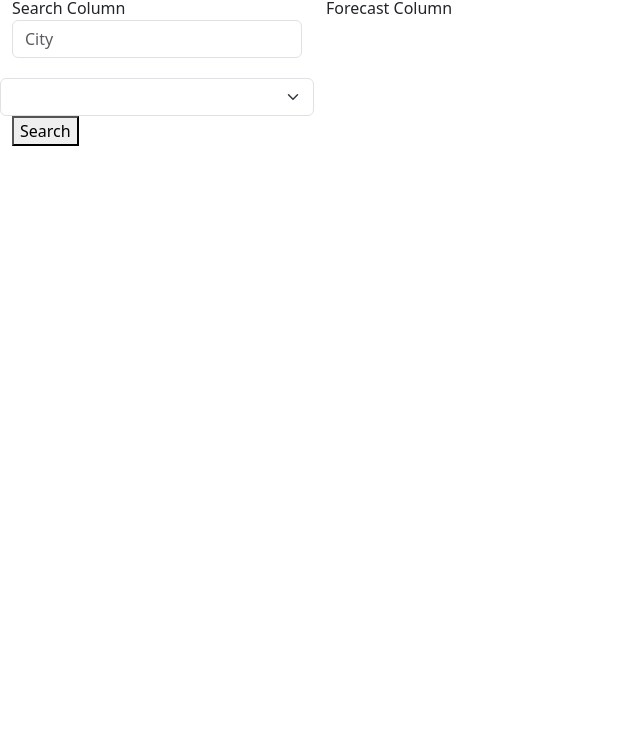
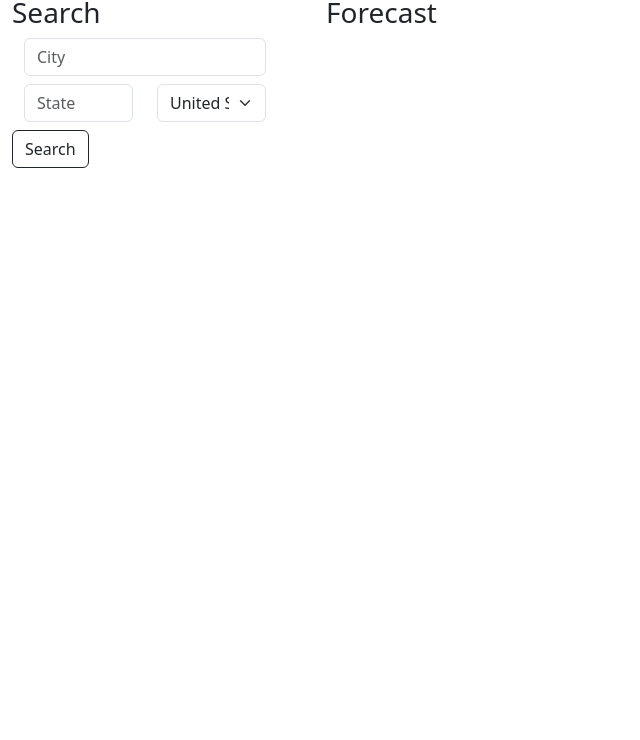
Before and after one commit to sacarr91/rain-or-shine-weather-forecast, a website: page index.html in a window 1280 px wide. Shown: the part 60-800 px from the top of the page, without its empty margins (0-640 px from the left). Drawn offline with nearby package versions, Linux system fonts and the light colour scheme.

Commit message:
a bit of search styling

```diff
--- a/assets/newScript.js
+++ b/assets/newScript.js
@@ -7,9 +7,7 @@
 // display (card?) city name, date, icon, temp, wind speed, humidity
 
 //API Key storage
-
 const apiKey = "22a572ddc4e089d2bb5e1db833219c1b";
-
 const countryCodesArr = [
     { name: "United States", code: "US" },
     { name: "Afghanistan", code: "AF" },
@@ -255,7 +253,17 @@ const countryCodesArr = [
     { name: "Yemen", code: "YE" },
     { name: "Zambia", code: "ZM" },
     { name: "Zimbabwe", code: "ZW" }
-]
+];
+
+function createCountryDropdown() {
+    const countryDropdown = document.getElementById("countryDropdown");
+    for (let i = 0; i < countryCodesArr.length; i++) {
+        const thisCountry = countryCodesArr[i].name;
+        const thisCode = countryCodesArr[i].code;
+        let countryName = `<option value="${thisCode}">${thisCountry}</option>`;
+        countryDropdown.innerHTML += countryName;
+    };
+};
 
 //grab HTML elements
 const searchContainerEl = document.getElementById('searchCtn');
@@ -280,16 +288,8 @@ const displayWeather = () => {
 
 };
 
-function createCountryDropdown() {
-    const countryDropdown = document.getElementById("countryDropdown");
-    for (let i = 0; i < countryCodesArr.length; i++) {
-        const thisCountry = countryCodesArr[i].name;
-        const thisCode = countryCodesArr[i].code;
-        let countryName = `<option value="${thisCode}">${thisCountry}</option>`;
-        countryDropdown.innerHTML += countryName;
-    };
-};
+
 
 $(document).ready(function () {
-   createCountryDropdown();
+    createCountryDropdown();
 });
--- a/index.html
+++ b/index.html
@@ -15,22 +15,26 @@
   <h1>Weather Dashboard</h1>
   <div class="container-fluid row">
     <div id="searchCtn" class="col-sm-4 col-md-3">
-          Search Column
+      <h3>Search</h3>
       <form>
-                <div class="row">
+        <div class="row container-fluid mb-2">
+          <div class="col-12 mb-2">
+            <input type="text" class="form-control" id="cityInput" placeholder="City">
+          </div>
           <div class="col">
-                    <input type="text" class="form-control autocomplete-container" id="userInput" placeholder="City">
+            <input type="text" class="form-control" id="stateInput" maxlength="2" placeholder="State">
           </div>
+          <div class="col">
             <select class="form-select" aria-label="country" id="countryDropdown">
-
-
+              <!-- inject HTML -->
             </select>
           </div>
+        </div>
       </form>
-            <button id="searchBtn">Search</button>
+      <button id="searchBtn" class="btn btn-outline-dark">Search</button>
     </div>
-        <div id="forecastCtn"class="container-fluid col-sm-8 col-md-9">
-          Forecast Column
+    <div id="forecastCtn" class="container-fluid col-sm-8 col-md-9">
+      <h3>Forecast</h3>
 
     </div>
   </div>
@@ -40,7 +44,7 @@
   <script src="https://code.jquery.com/jquery-3.4.1.min.js"></script>
   <script src="https://code.jquery.com/ui/1.13.1/jquery-ui.min.js"></script>
   <script src="./assets/newScript.js"></script>
-      <!-- <script>createCountryDropdown();</script> -->
+  <script>createCountryDropdown();</script>
 </body>
 
 </html>
```
Lines whose indentation alone changed are shown as unchanged.
